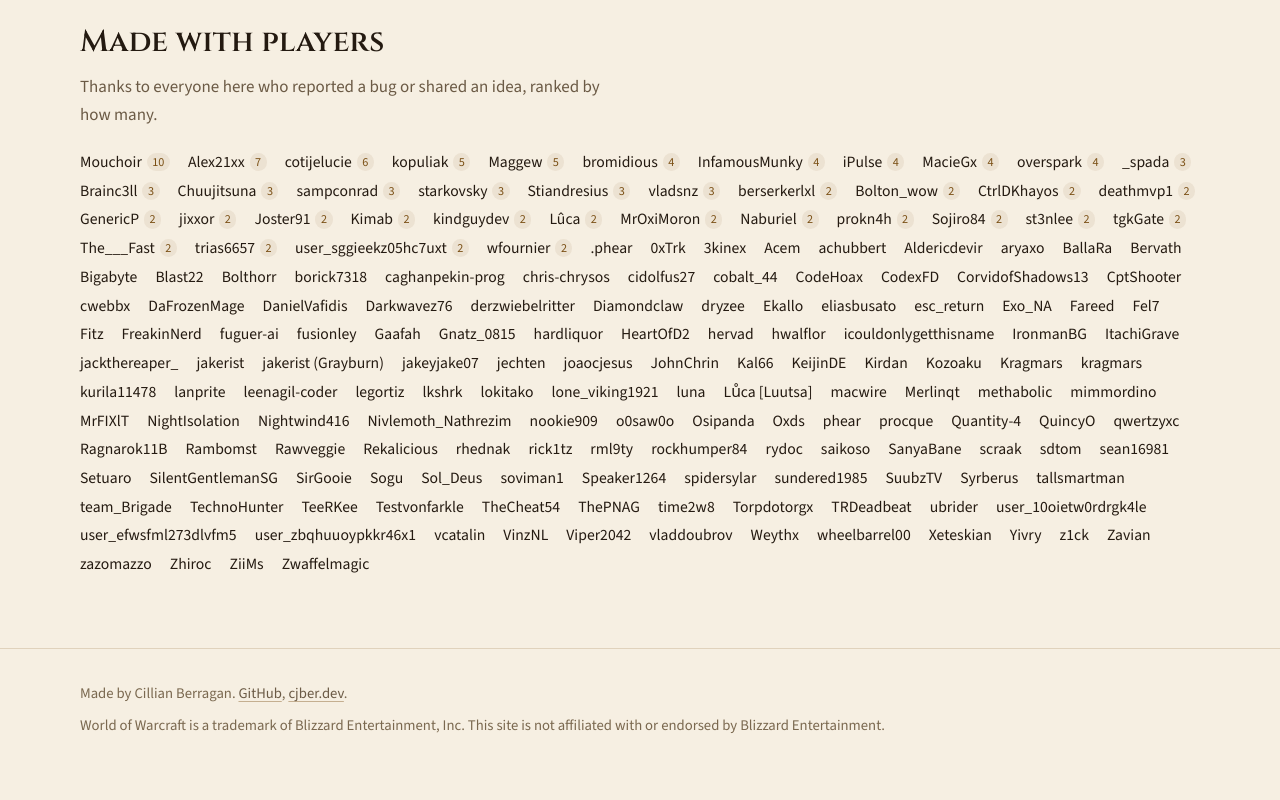
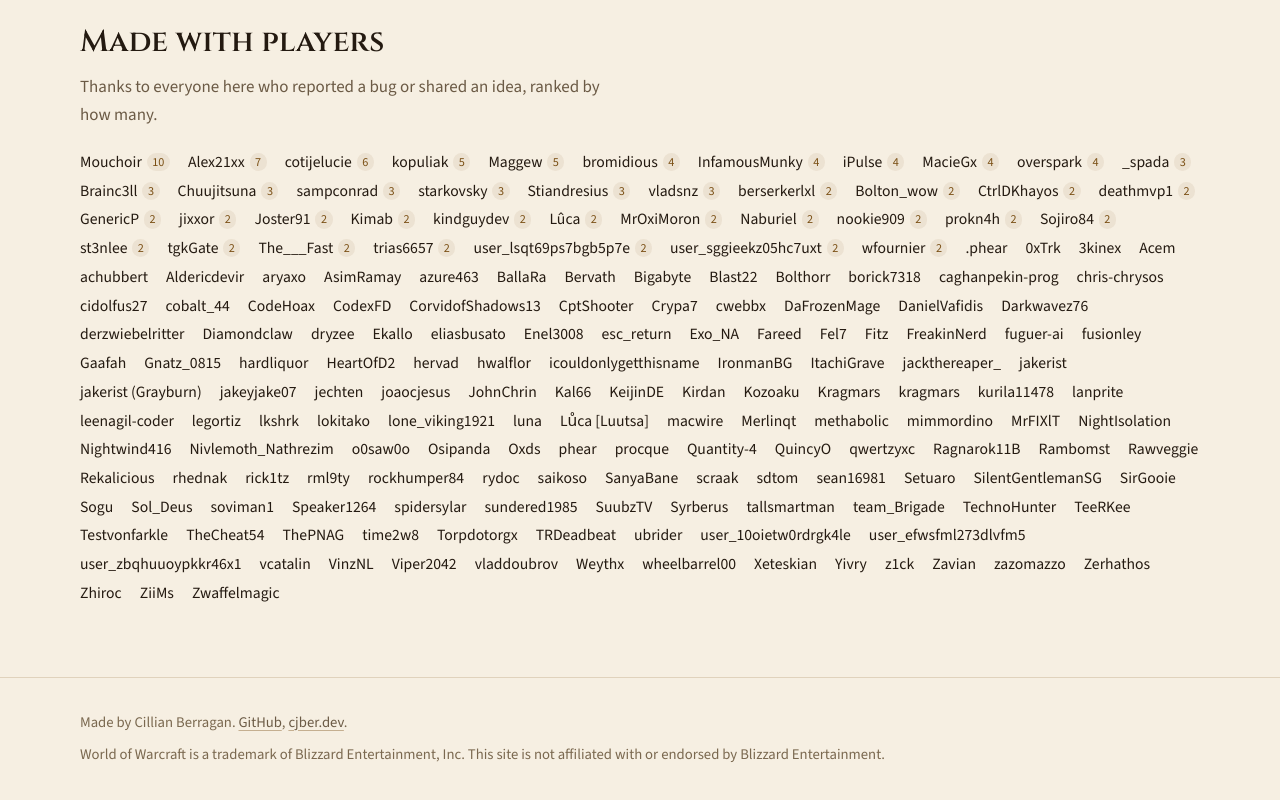
Before and after one commit to cjber/wow.cjber.dev, a plain HTML site: page site/index.html in a window 1280 px wide. Shown: the part 4950-5750 px from the top of the page. Drawn offline with nearby package versions, Linux system fonts and the light colour scheme.

Commit message:
fix: refresh generated player credits (#19)
Refresh the generated Made with players section from the addons' current
`main` sources, bringing it to 182 players. Run 43819214870 failed the
credits check; the screenshot sync produced no image changes.

Validation:
- `scripts/sync-screenshots.sh` and `python3 scripts/sync-credits.py`
completed.
- Both scripts passed `--check` after sync.
- `git diff --check` passed; parsed credits HTML contains 182 player
entries.
- No screenshots changed. Existing site images are generated addon
renders, not native or in-game captures.

Refs #18. The next passing scheduled Screenshots run remains responsible
for closing the issue.

Visual verification: actual browser capture of the deployed preview for
candidate `e506d6440c7426aefd48e3de03474df09091a38b`, using Fastbrowse
current HEAD with its documented foreground option. The player heading,
names and counts are readable without overlap at 1125 x 1217. The
immutable image URL was fetched and matched to the captured PNG byte for
byte. This is a website capture; it does not establish native addon
verification. Code CI and independent source review pass. Awaiting
explicit merge approval.

![Player credits in the candidate
preview](https://gist.githubusercontent.com/cjber/9a000167dd93fab79ce112da36839438/raw/ea406b116642dab40e595a2b025dbd0d10ae3d98/players-preview.png)

```diff
--- a/site/index.html
+++ b/site/index.html
@@ -767,12 +767,14 @@
       <li title="Helped: Legacy Forever"><span class="credit-name">Lûca</span><span class="credit-count">2<span class="visually-hidden"> contributions</span></span></li>
       <li title="Helped: Shortest Path Forever, Adventure Guide Forever"><span class="credit-name">MrOxiMoron</span><span class="credit-count">2<span class="visually-hidden"> contributions</span></span></li>
       <li title="Helped: Forever Core, Adventure Guide Forever"><span class="credit-name">Naburiel</span><span class="credit-count">2<span class="visually-hidden"> contributions</span></span></li>
+      <li title="Helped: Shortest Path Forever, SkillUp Forever"><span class="credit-name">nookie909</span><span class="credit-count">2<span class="visually-hidden"> contributions</span></span></li>
       <li title="Helped: SkillUp Forever"><span class="credit-name">prokn4h</span><span class="credit-count">2<span class="visually-hidden"> contributions</span></span></li>
       <li title="Helped: Tweaks Forever"><span class="credit-name">Sojiro84</span><span class="credit-count">2<span class="visually-hidden"> contributions</span></span></li>
       <li title="Helped: SkillUp Forever"><span class="credit-name">st3nlee</span><span class="credit-count">2<span class="visually-hidden"> contributions</span></span></li>
       <li title="Helped: Shortest Path Forever, Field Guide Forever"><span class="credit-name">tgkGate</span><span class="credit-count">2<span class="visually-hidden"> contributions</span></span></li>
       <li title="Helped: Shortest Path Forever"><span class="credit-name">The___Fast</span><span class="credit-count">2<span class="visually-hidden"> contributions</span></span></li>
       <li title="Helped: SkillUp Forever"><span class="credit-name">trias6657</span><span class="credit-count">2<span class="visually-hidden"> contributions</span></span></li>
+      <li title="Helped: Shortest Path Forever"><span class="credit-name">user_lsqt69ps7bgb5p7e</span><span class="credit-count">2<span class="visually-hidden"> contributions</span></span></li>
       <li title="Helped: Shortest Path Forever"><span class="credit-name">user_sggieekz05hc7uxt</span><span class="credit-count">2<span class="visually-hidden"> contributions</span></span></li>
       <li title="Helped: Shortest Path Forever, Adventure Guide Forever"><span class="credit-name">wfournier</span><span class="credit-count">2<span class="visually-hidden"> contributions</span></span></li>
       <li title="Helped: SkillUp Forever"><span class="credit-name">.phear</span></li>
@@ -782,6 +784,8 @@
       <li title="Helped: SkillUp Forever"><span class="credit-name">achubbert</span></li>
       <li title="Helped: Shortest Path Forever"><span class="credit-name">Aldericdevir</span></li>
       <li title="Helped: Shortest Path Forever"><span class="credit-name">aryaxo</span></li>
+      <li title="Helped: Shortest Path Forever"><span class="credit-name">AsimRamay</span></li>
+      <li title="Helped: Shortest Path Forever"><span class="credit-name">azure463</span></li>
       <li title="Helped: SkillUp Forever"><span class="credit-name">BallaRa</span></li>
       <li title="Helped: Shortest Path Forever"><span class="credit-name">Bervath</span></li>
       <li title="Helped: Legacy Forever"><span class="credit-name">Bigabyte</span></li>
@@ -796,6 +800,7 @@
       <li title="Helped: SkillUp Forever"><span class="credit-name">CodexFD</span></li>
       <li title="Helped: SkillUp Forever"><span class="credit-name">CorvidofShadows13</span></li>
       <li title="Helped: Shortest Path Forever"><span class="credit-name">CptShooter</span></li>
+      <li title="Helped: Shortest Path Forever"><span class="credit-name">Crypa7</span></li>
       <li title="Helped: Shortest Path Forever"><span class="credit-name">cwebbx</span></li>
       <li title="Helped: Shortest Path Forever"><span class="credit-name">DaFrozenMage</span></li>
       <li title="Helped: Legacy Forever"><span class="credit-name">DanielVafidis</span></li>
@@ -805,6 +810,7 @@
       <li title="Helped: Forever Core"><span class="credit-name">dryzee</span></li>
       <li title="Helped: SkillUp Forever"><span class="credit-name">Ekallo</span></li>
       <li title="Helped: Adventure Guide Forever"><span class="credit-name">eliasbusato</span></li>
+      <li title="Helped: Shortest Path Forever"><span class="credit-name">Enel3008</span></li>
       <li title="Helped: Shortest Path Forever"><span class="credit-name">esc_return</span></li>
       <li title="Helped: Shortest Path Forever"><span class="credit-name">Exo_NA</span></li>
       <li title="Helped: Forever Core"><span class="credit-name">Fareed</span></li>
@@ -852,7 +858,6 @@
       <li title="Helped: Tweaks Forever"><span class="credit-name">NightIsolation</span></li>
       <li title="Helped: Shortest Path Forever"><span class="credit-name">Nightwind416</span></li>
       <li title="Helped: Shortest Path Forever"><span class="credit-name">Nivlemoth_Nathrezim</span></li>
-      <li title="Helped: SkillUp Forever"><span class="credit-name">nookie909</span></li>
       <li title="Helped: Shortest Path Forever"><span class="credit-name">o0saw0o</span></li>
       <li title="Helped: Shortest Path Forever"><span class="credit-name">Osipanda</span></li>
       <li title="Helped: Shortest Path Forever"><span class="credit-name">Oxds</span></li>
@@ -911,6 +916,7 @@
       <li title="Helped: Shortest Path Forever"><span class="credit-name">z1ck</span></li>
       <li title="Helped: Shortest Path Forever"><span class="credit-name">Zavian</span></li>
       <li title="Helped: SkillUp Forever"><span class="credit-name">zazomazzo</span></li>
+      <li title="Helped: Shortest Path Forever"><span class="credit-name">Zerhathos</span></li>
       <li title="Helped: Shortest Path Forever"><span class="credit-name">Zhiroc</span></li>
       <li title="Helped: Forever Core"><span class="credit-name">ZiiMs</span></li>
       <li title="Helped: Shortest Path Forever"><span class="credit-name">Zwaffelmagic</span></li>
```
